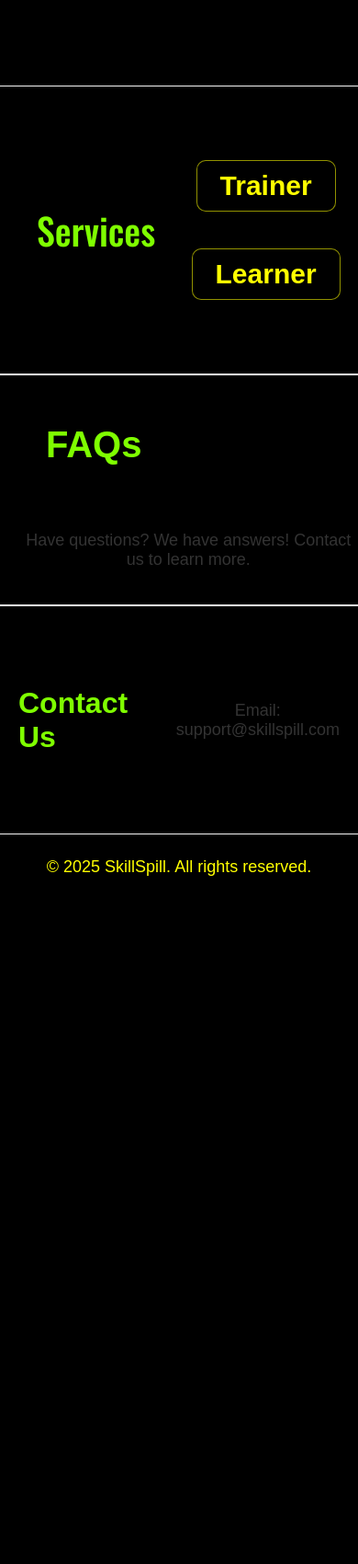
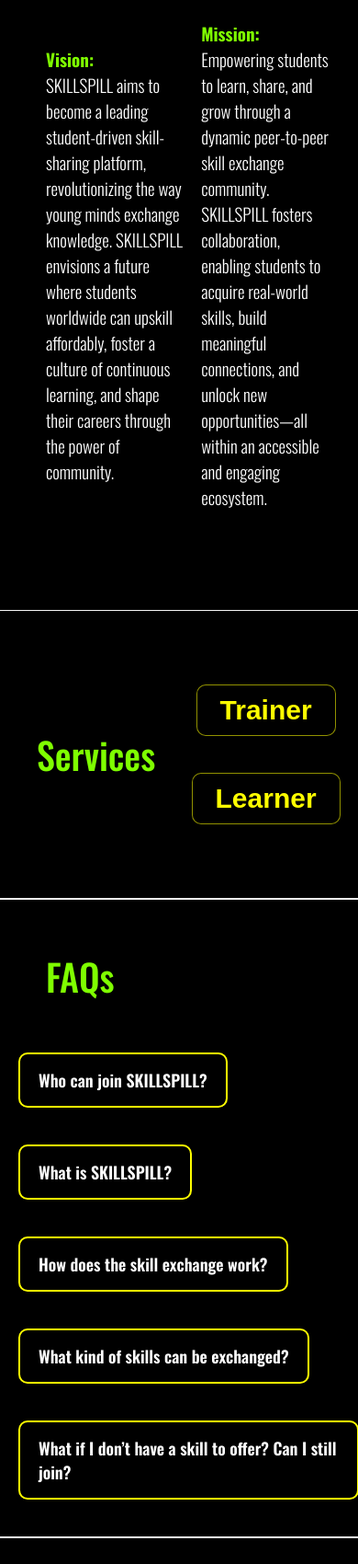
Before and after one commit to Shadan-Jamal/Skill-Spill, a plain HTML site: page index.html in a window 390 px wide. Shown: the part 1816-3516 px from the top of the page at 92% size. Before the commit the page ends 2794 px from the top, so only its background shows below. Drawn offline with nearby package versions, Linux system fonts and the light colour scheme.

Commit message:
Update index.html

```diff
--- a/index.html
+++ b/index.html
@@ -27,6 +27,14 @@
             <h2 class="main-font">About Us</h2>
             <p class="para-font">SkillSpill is a dynamic student-to-student community that connects college students from different institutions to exchange ideas, collaborate, and teach each other valuable skills. Whether you want to learn something new, share your expertise, or network with like-minded peers, this platform provides a space for mutual growth and knowledge-sharing. Join us in building a supportive learning ecosystem where students empower each other.</p>
         </div>
+        <div class="mis-vis para-font">
+            <p><strong>Vision:</strong> <br>
+                SKILLSPILL aims to become a leading student-driven skill-sharing platform, revolutionizing the way young minds exchange knowledge. SKILLSPILL envisions a future where students worldwide can upskill affordably, foster a culture of continuous learning, and shape their careers through the power of community.</p>
+
+            <p><strong>Mission:</strong> <br>
+                Empowering students to learn, share, and grow through a dynamic peer-to-peer skill exchange community. SKILLSPILL fosters collaboration, enabling students to acquire real-world skills, build meaningful connections, and unlock new opportunities—all within an accessible and engaging ecosystem.
+            </p>
+        </div>
     </section>
 
     <section class="section services">
@@ -38,17 +46,84 @@
     </section>
 
     <section class="section faqs" id="faqs">
-        <h2>FAQs</h2>
-        <p>Have questions? We have answers! Contact us to learn more.</p>
+        <h2 class="main-font">FAQs</h2>
+        <div class="faq-item para-font" onclick="toggleFAQ(this)">
+            <div class="faq-question">
+                Who can join SKILLSPILL?
+            </div>
+            <div class="faq-answer">
+                Any student who is eager to learn, share skills, and connect with like-minded peers is welcome to join.
+            </div>
+        </div>
+        <div class="faq-item para-font" onclick="toggleFAQ(this)">
+            <div class="faq-question">
+                What is SKILLSPILL?
+            </div>
+            <div class="faq-answer">
+                SKILLSPILL is a student-driven community where members exchange valuable skills with each other. Whether it's coding, photography, graphic design, public speaking, or any other skill, you can learn and teach in a collaborative environment. IT COMPLETELY INCLUDES ACADEMICS AND NON-ACADEMICS.
+            </div>
+        </div>
+        <div class="faq-item para-font" onclick="toggleFAQ(this)">
+            <div class="faq-question">
+                How does the skill exchange work?
+            </div>
+            <div class="faq-answer">
+                You can list the skills you're offering and the skills you want to learn. Members can then connect with each other and arrange one-on-one or group learning sessions.
+            </div>
+        </div>
+        <div class="faq-item para-font" onclick="toggleFAQ(this)">
+            <div class="faq-question">
+                What kind of skills can be exchanged?
+            </div>
+            <div class="faq-answer">
+                Anything of value! This includes academic skills (math, writing, languages), creative skills (music, art, video editing), and professional skills (resume building, networking, coding).
+            </div>
+        </div>
+        <div class="faq-item para-font" onclick="toggleFAQ(this)">
+            <div class="faq-question">
+                What if I don’t have a skill to offer? Can I still join?
+            </div>
+            <div class="faq-answer">
+                Absolutely! Everyone has something to offer, even if you don’t realize it yet. Plus, as you learn from others, you’ll gain skills that you can later share with the community.
+            </div>
+        </div>
     </section>
 
     <section class="section contact" id="contact">
-        <h2>Contact Us</h2>
-        <p>Email: support@skillspill.com</p>
+        <h2 class="main-font">Contact Us</h2>
+        <div class="contact-items">
+            <div class="contact-item" onclick="redirectTo('https://wa.me/917022857385')">
+                <img src="https://cdn-icons-png.flaticon.com/512/724/724664.png" alt="Phone">
+            </div>
+            <div class="contact-item" onclick="redirectTo('https://mail.google.com/mail/?view=cm&fs=1&to=skillspill6@gmail.com')">
+                <img src="https://cdn-icons-png.flaticon.com/512/732/732200.png" alt="Email">
+            </div>
+            <div class="contact-item" onclick="redirectTo('https://www.instagram.com/skillspilll?igsh=MWtzNDFreTB1dnprcg%3D%3D&utm_source=qr')">
+                <img src="https://cdn-icons-png.flaticon.com/512/2111/2111463.png" alt="Instagram">
+            </div>
+        </div>
     </section>
 
     <footer>
         &copy; 2025 SkillSpill. All rights reserved.
     </footer>
+
+    <script>
+        function redirectTo(url) {
+            window.open(url, '_blank');
+        }
+        function toggleFAQ(clickedCard) {
+            // Close all other expanded cards
+            const allCards = document.querySelectorAll('.faq-item');
+            allCards.forEach(card => {
+                if (card !== clickedCard && card.classList.contains('expanded')) {
+                    card.classList.remove('expanded');
+                }
+            });
+
+            // Toggle the clicked card
+            clickedCard.classList.toggle('expanded');
+        }
+    </script>
 </body>
 </html>
```
